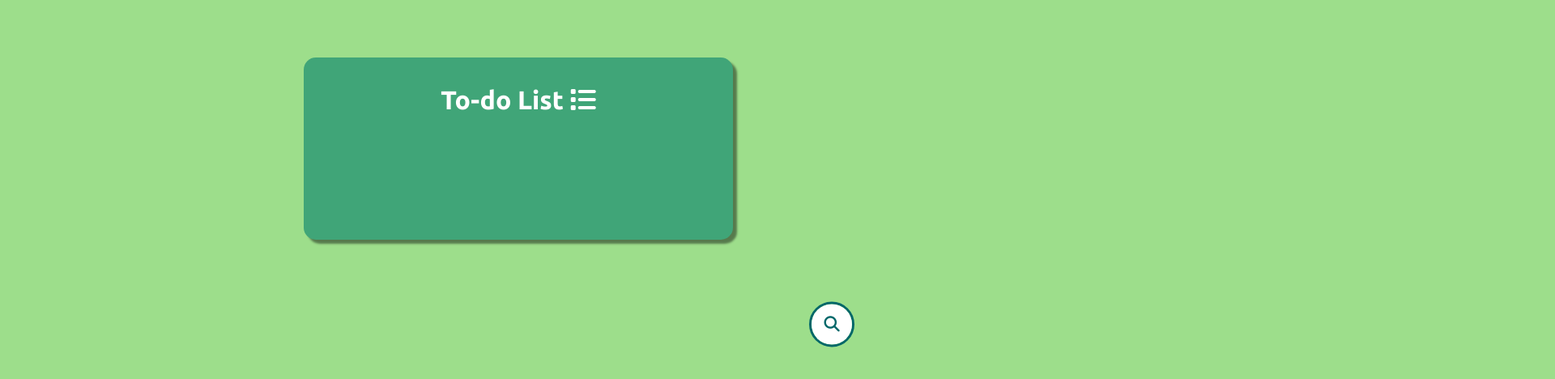
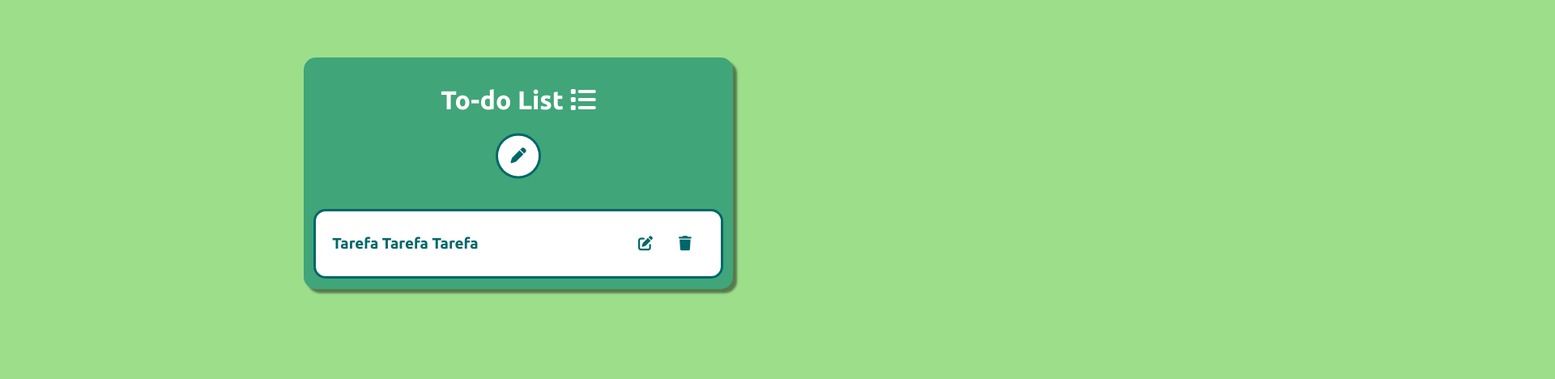
Before and after one commit to henrique-furtado47/cllone, a Vue app in the folder frontend/: page / in a window 1280 px wide. Before the commit this address had no page. Shown: the top 468 px of the page at 81% size, 1920 px wide, since content can reach past the window. Built offline with nearby package versions, Linux system fonts and the light colour scheme.

Commit message:
fix(frontend): :bug: working task bar
The text bar for the tasks now moves properly, also I added a static task visible

```diff
--- a/frontend/src/App.vue
+++ b/frontend/src/App.vue
@@ -1,4 +1,5 @@
 <script setup>
+import TaskComp from './components/taskComp.vue'
 import TextBar from './components/textBar.vue'
 </script>
 
@@ -7,6 +8,7 @@ import TextBar from './components/textBar.vue'
     <div class="block">
       <h1>To-do List <i class="fa-solid fa-list"></i></h1>
       <TextBar />
+      <TaskComp />
     </div>
   </div>
 </template>
@@ -22,7 +24,6 @@ import TextBar from './components/textBar.vue'
 .block {
   background-color: var(--secondary-color);
   width: 40%;
-  height: 200px;
   margin: 5%;
   padding: 1%;
   border-radius: 15px;
--- /dev/null
+++ b/frontend/src/components/taskComp.vue
@@ -0,0 +1,48 @@
+<script setup></script>
+<template>
+  <div class="task">
+    <div class="item">
+      <h3>Tarefa Tarefa Tarefa</h3>
+    </div>
+    <div class="item dir">
+      <h3>
+        <button><i class="fa fa-solid fa-pen-to-square"></i></button>
+        <button><i class="fa-solid fa-trash"></i></button>
+      </h3>
+    </div>
+  </div>
+</template>
+<style scoped>
+.task {
+  background-color: white;
+  color: var(--primary-color);
+  padding: 10px 20px;
+  border-radius: 15px;
+  border: 3px solid var(--primary-color);
+  justify-content: space-between;
+  display: flex;
+}
+
+.item {
+  width: 40%;
+}
+
+.dir {
+  text-align: right;
+}
+
+button {
+  border: none;
+  background: transparent;
+  margin: 0 10px;
+  font-size: large;
+  transition: 0.25s;
+  color: var(--primary-color);
+}
+
+button:hover {
+  transform: scale(1.2);
+  cursor: pointer;
+  color: red;
+}
+</style>
--- a/frontend/src/components/textBar.vue
+++ b/frontend/src/components/textBar.vue
@@ -63,7 +63,7 @@ function handleRequest() {
       }"
     >
       <button class="submit" @mousedown="handleSubmit">
-        <i class="fa fa-search"></i>
+        <i class="fa fa-solid fa-pen"></i>
       </button>
 
       <input
@@ -81,9 +81,7 @@ function handleRequest() {
         opacity: showResponse ? 1 : 0,
         transition: 'opacity 0.3s ease',
       }"
-    >
-      {{ responseText }}
-    </h3>
+    ></h3>
   </div>
 </template>
 <style scoped>
@@ -93,6 +91,7 @@ body {
   height: 100%;
   margin: 0;
   padding: 0;
+  font-family: 'Ubuntu', sans-serif;
 }
 
 body {
@@ -106,11 +105,9 @@ body {
 
 .container {
   display: block;
-  position: absolute;
   text-align: center;
   width: 100%;
-  top: 50%;
-  padding: 50px 0;
+  margin: 10% 0 0 0;
   transform: translateY(-50%);
   -moz-transform: translateY(-50%);
   -webkit-transform: translateY(-50%);
@@ -177,9 +174,9 @@ h3 {
   width: calc(100% - 50px);
   padding: 0 20px;
   float: left;
-  font-family: 'Lato';
+  font-family: 'Ubuntu', sans-serif;
   font-size: 1em;
-  color: #212121;
+  color: var(--primary-color);
   background-color: white;
 }
 
```
